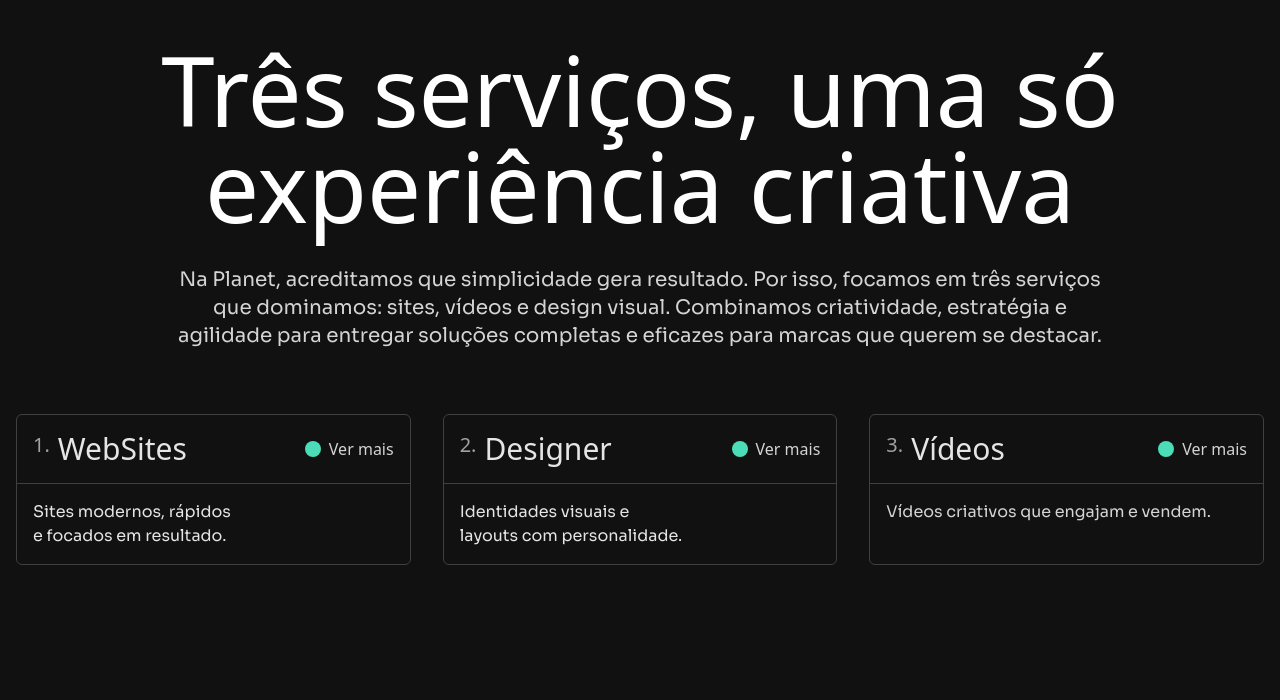
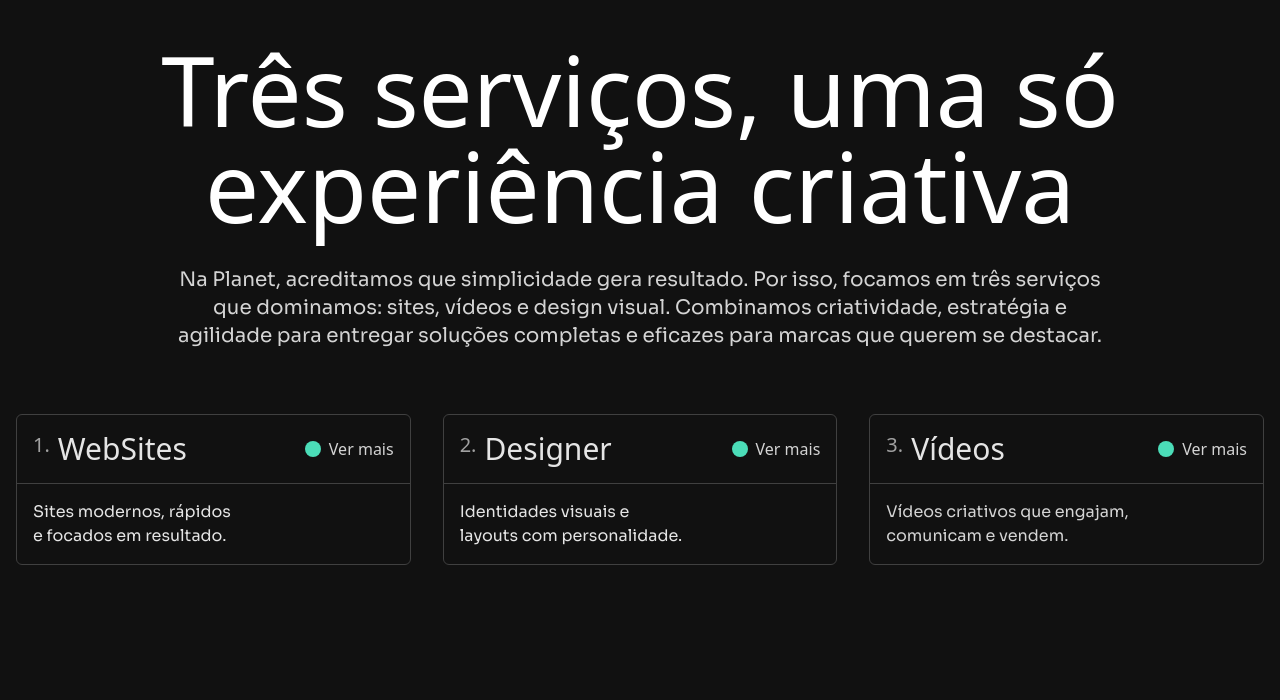
Before and after one commit to Pegasis12/PLANET, a website: page src/servicos.html in a window 1280 px wide. Shown: the part 100-800 px from the top of the page. Drawn offline with Linux system fonts and the light colour scheme; a web font is replaced by a local one.

Commit message:
first commit

```diff
--- a/src/servicos.html
+++ b/src/servicos.html
@@ -199,7 +199,7 @@
           </div>
           <div class="p-2 lg:p-4 text-balance">
             <p class="text-neutral-300 font-serif text-balance">
-              Vídeos criativos que engajam e vendem.
+              Vídeos criativos que engajam, comunicam e vendem.
             </p>
           </div>
         </div>
```
